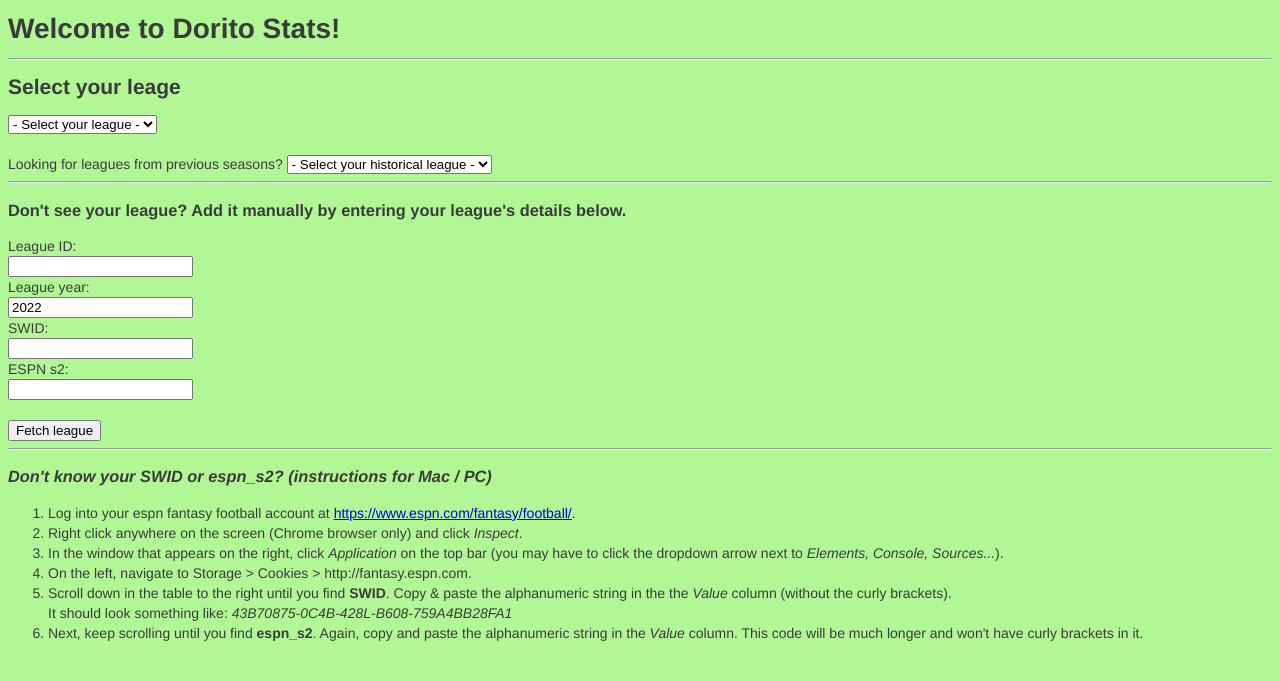
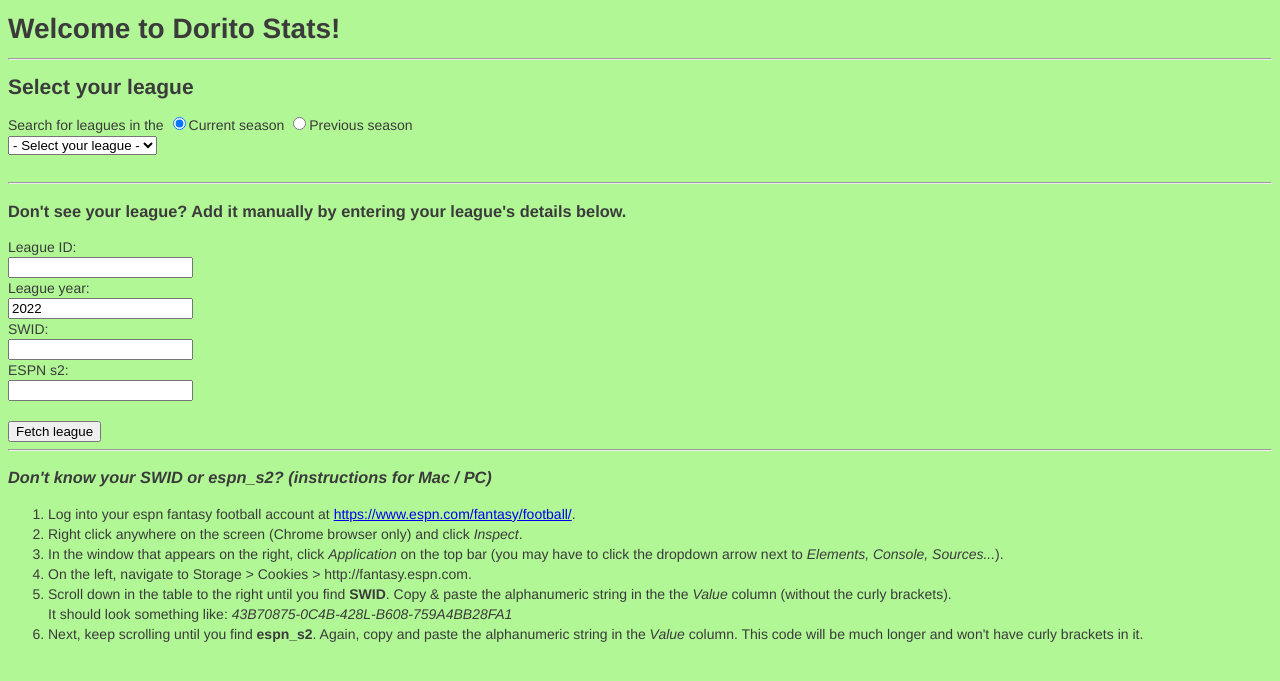
Before and after one commit to DesiPilla/espn-api-v3, a Django app: template templates/fantasy_stats/index.html in a window 1280 px wide. Shown: the top 681 px of the page. Run offline with Django 3.2, Linux system fonts and the light colour scheme; the template is opened without the code that fills it, so the values that code supplies are empty; some libraries are stand-ins or nearby versions.

Commit message:
feat: show/hide dropdown for current/previous season

```diff
--- /dev/null
+++ b/static/fantasy_stats/js/league.js
@@ -0,0 +1,17 @@
+$(document).ready(function() {
+
+   $('#select-from-current-year').show();
+   $('#select-from-previous-year').hide();
+
+   $("input[name=current-or-previous-season]").on( "change", function() {
+      let checkedElement = $('input[name=current-or-previous-season]:checked').val()
+      let uncheckedElement = $('input[name=current-or-previous-season]:not(:checked)').val()
+
+      $('#'+checkedElement).show();
+      $('#'+uncheckedElement).hide();
+
+      // $('#'+checkedElement).toggle();
+      // $('#'+uncheckedElement).toggle();
+    } );
+
+});
--- a/templates/fantasy_stats/index.html
+++ b/templates/fantasy_stats/index.html
@@ -6,6 +6,10 @@
     <link rel="stylesheet" type="text/css" href="{% static 'fantasy_stats/css/league.css' %}">
     <link rel="shortcut icon" type="image/png" href="{% static 'fantasy_stats/img/favicon.png' %}" />
     <title>Dorito Stats | ESPN Fantasy Football Stats</title>
+
+    <!-- load jquery -->
+    <script src="https://ajax.googleapis.com/ajax/libs/jquery/1.11.1/jquery.min.js"></script>
+    <script src="{% static "fantasy_stats/js/league.js" %}"></script>
 
     <!-- Global site tag (gtag.js) - Google Analytics -->
     <script async src="https://www.googletagmanager.com/gtag/js?id=G-45P4BQ6XJR"></script>
@@ -16,7 +20,6 @@
 
       gtag('config', 'G-45P4BQ6XJR');
     </script>
-
   </head>
 
 
@@ -24,9 +27,16 @@
     <h1>Welcome to Dorito Stats!</h1>
     <hr>
 
+    <div>
+      <h2>Select your league</h2>
+      <div>
+        <label>Search for leagues in the
+              <label><input type="radio" name="current-or-previous-season" value="select-from-current-year" checked>Current season</label>
+              <label><input type="radio" name="current-or-previous-season" value="select-from-previous-year">Previous season</label>
+        </label>
+      </div>
       {# Dropdown list containing all leagues in database from current year #}
-    <h2>Select your leage</h2>
-    <div class="select">
+      <div class="select" id="select-from-current-year">
         <select name="league-select" id="league-select" onchange="location = this.value">
           <option value="/fantasy_stats/"> - Select your league - </option>
           {% for league in leagues_current_year %}
@@ -35,21 +45,21 @@
         </select>
         <span class="focus"></span>
       </div>
-    <br>
 
       {# Dropdown list containing all leagues in database from previous years #}
-    <div class="unselected-field" style="display: inline-block;" id="selectCountry">
-      <label>Looking for leagues from previous seasons?
+      <div class="unselected-field" style="display: inline-block;" id="select-from-previous-year">
         <select name="league-select" id="league-select" onchange="location = this.value">
           <option value="/fantasy_stats/"> - Select your historical league - </option>
           {% for league in leagues_previous_year %}
             <option value="/fantasy_stats/league/{{ league.league_year}}/{{ league.league_id }}">{{ league.league_id  }} - {{ league.league_name}} ({{ league.league_year}})</option>
           {% endfor %}
         </select>
-      </label>
+        <span class="focus"></span>
       </div>
+    </div>
+
+    <br>
     <hr>
-
 
     {# Enter league details manually to add to the database #}
     {% comment %} <h2>League Details</h2> {% endcomment %}
```
Also changed, not shown: static/fantasy_stats/js/jquery.js (added). Lines whose indentation alone changed are shown as unchanged.
